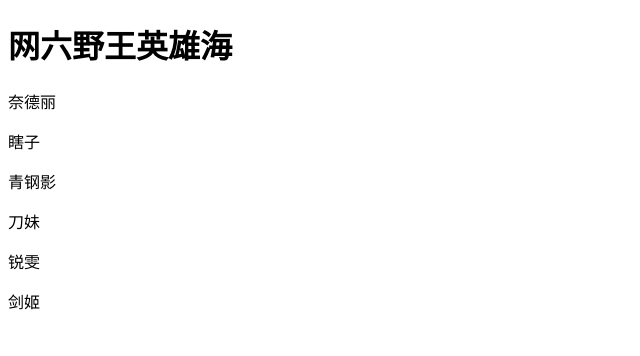
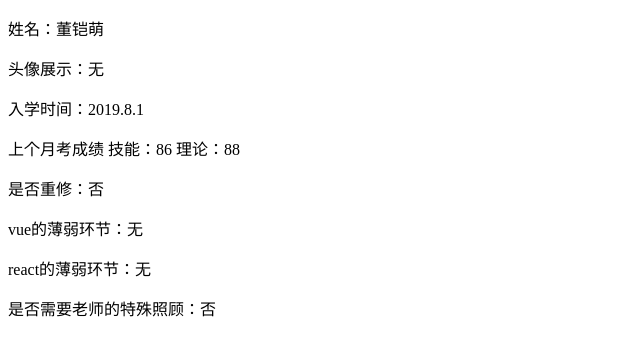
Before and after one commit to naideli1121/naideli1121.github.io, a plain HTML site: page index.html in a window 1280 px wide. Shown: the whole page, without its empty margins (0-640 px from the left). Drawn offline with Linux system fonts and the light colour scheme.

Commit message:
Update index.html

```diff
--- a/index.html
+++ b/index.html
@@ -7,12 +7,13 @@
     <title>Document</title>
 </head>
 <body>
-     <h1>网六野王英雄海</h1>
-     <p>奈德丽</p>
-     <p>瞎子</p>
-     <p>青钢影</p>
-     <p>刀妹</p>
-     <p>锐雯</p>
-     <p>剑姬</p>
+     <p>姓名：董铠萌</p>
+     <p>头像展示：无</p>
+     <p>入学时间：2019.8.1</p>
+     <p>上个月考成绩 技能：86  理论：88</p>
+     <p>是否重修：否</p>
+     <p>vue的薄弱环节：无</p>
+     <p>react的薄弱环节：无</p>
+     <p>是否需要老师的特殊照顾：否</p>
 </body>
 </html>
```
